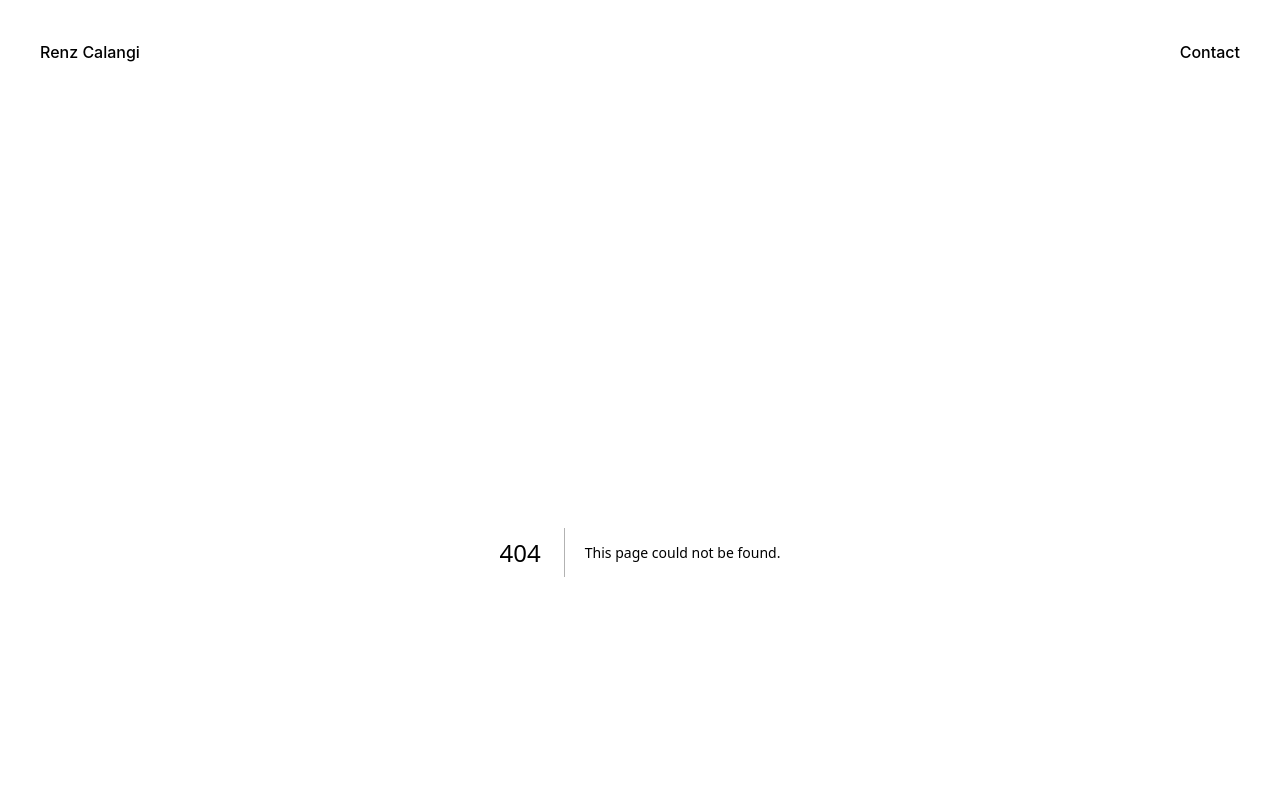
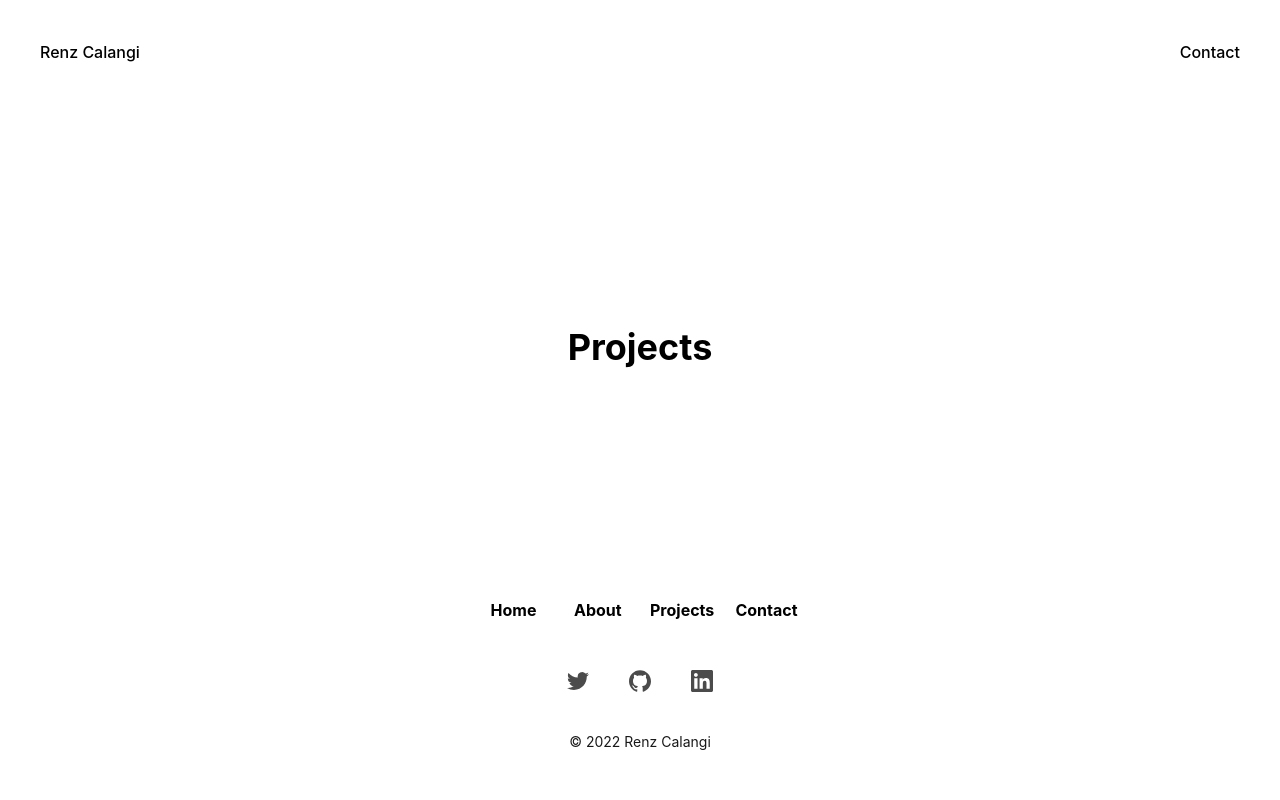
Before and after one commit to rrcc0044/renzcalangi.com, a Next.js app: page /projects in a window 1280 px wide. Before the commit this address had no page. Shown: the top 800 px of the page. Built offline with nearby package versions, Linux system fonts and the light colour scheme.

Commit message:
feat: projects skeleton

```diff
--- a/components/Footer.tsx
+++ b/components/Footer.tsx
@@ -26,7 +26,7 @@ const Footer = () => {
         <Link href="/about">
           <a className="font-bold">About</a>
         </Link>
-        <Link href="/">
+        <Link href="/projects">
           <a className="font-bold">Projects</a>
         </Link>
         <Link href="/">
--- /dev/null
+++ b/pages/projects/index.tsx
@@ -0,0 +1,13 @@
+import Image from 'next/image';
+import Link from 'next/link';
+import { FaDownload } from 'react-icons/fa';
+
+const ProjectsPage = () => (
+  <div className="px-2">
+    <div className="mt-20 flex flex-col gap-8 items-center max-w-2xl">
+      <h1 className="text-4xl font-bold">Projects</h1>
+    </div>
+  </div>
+);
+
+export default ProjectsPage;
```
